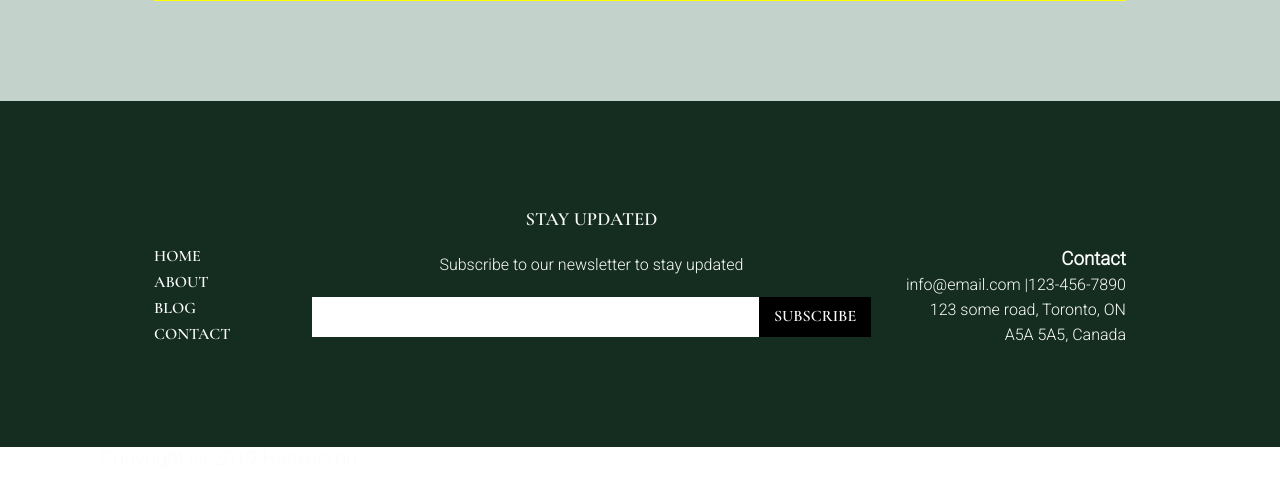
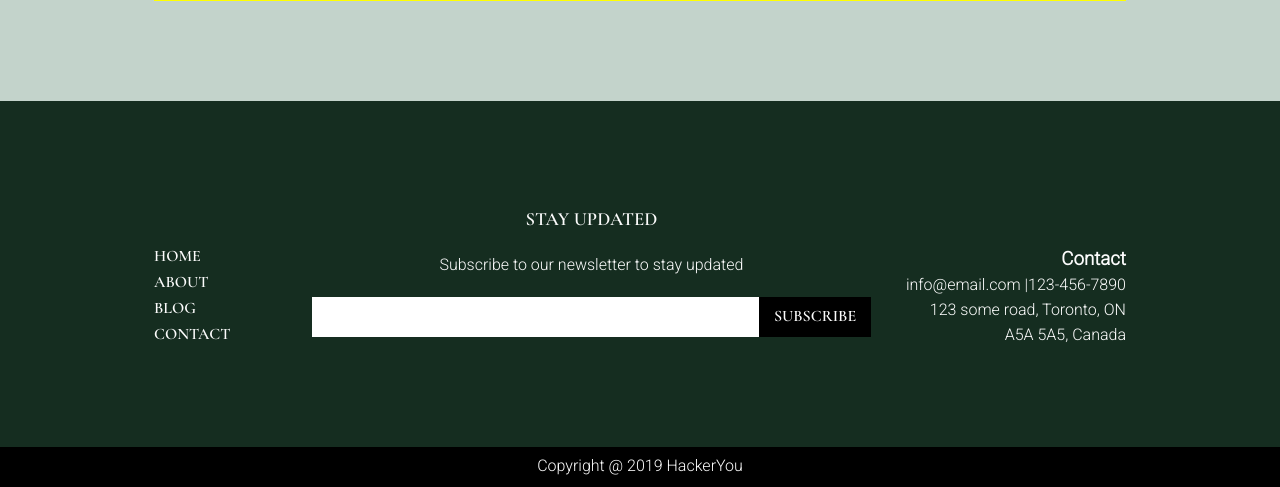
Before and after one commit to samnjab/animal-refuge, a plain HTML site: page index.html in a window 1280 px wide. Shown: the part 3111-3598 px from the top of the page. Drawn offline with nearby package versions, Linux system fonts and the light colour scheme; a web font is replaced by a local one.

Commit message:
styled the footer

```diff
--- a/scss/main.scss
+++ b/scss/main.scss
@@ -297,3 +297,15 @@ header{
             }
         }
     }
+
+    footer{
+        background-color: $black;
+        font-size: 0.8rem;
+        .wrapper{
+            display: flex;
+            justify-content: center;
+            align-items: center;
+            height:2rem;
+
+        }
+    }
```
Also changed, not shown: scss/main.css, 1 other file.
